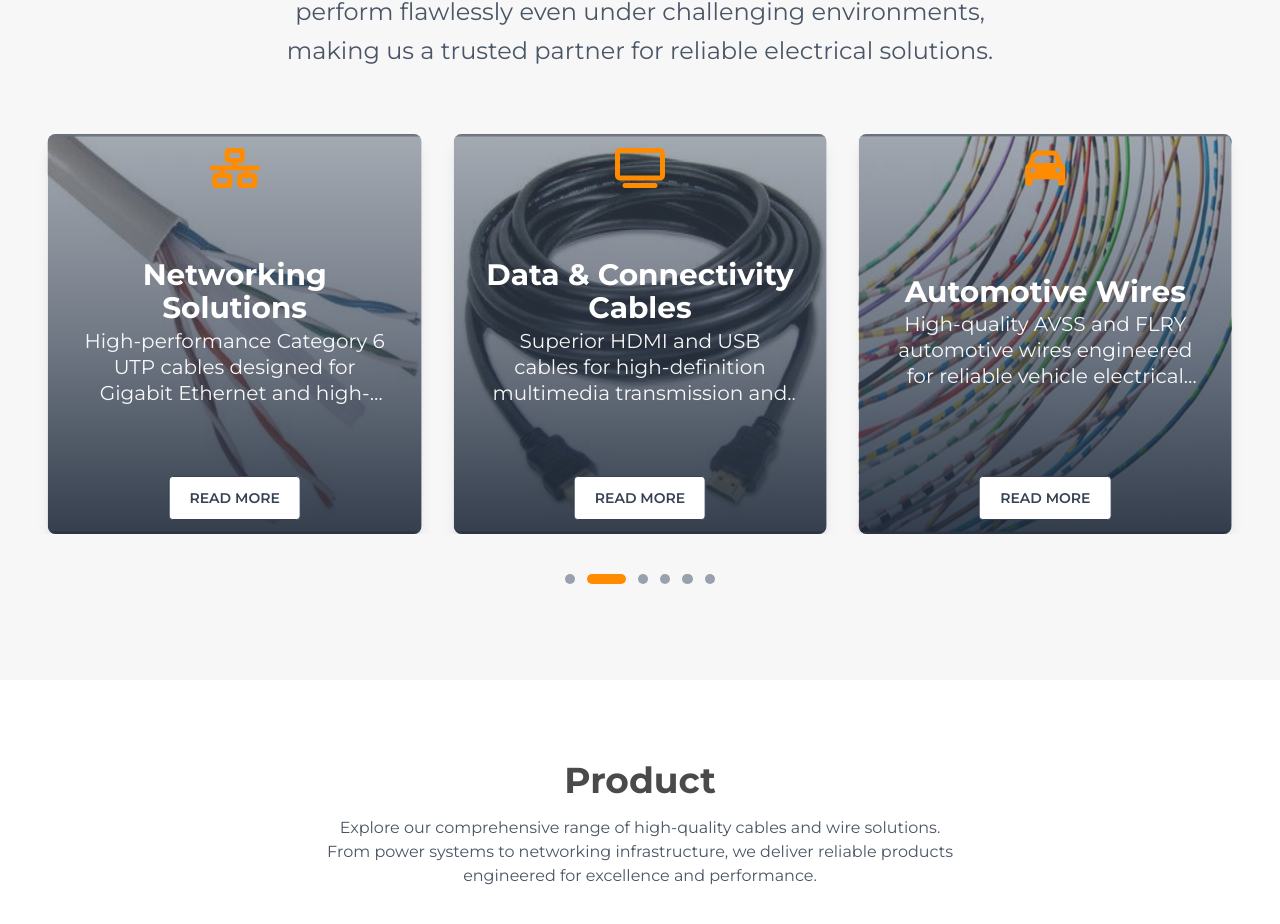
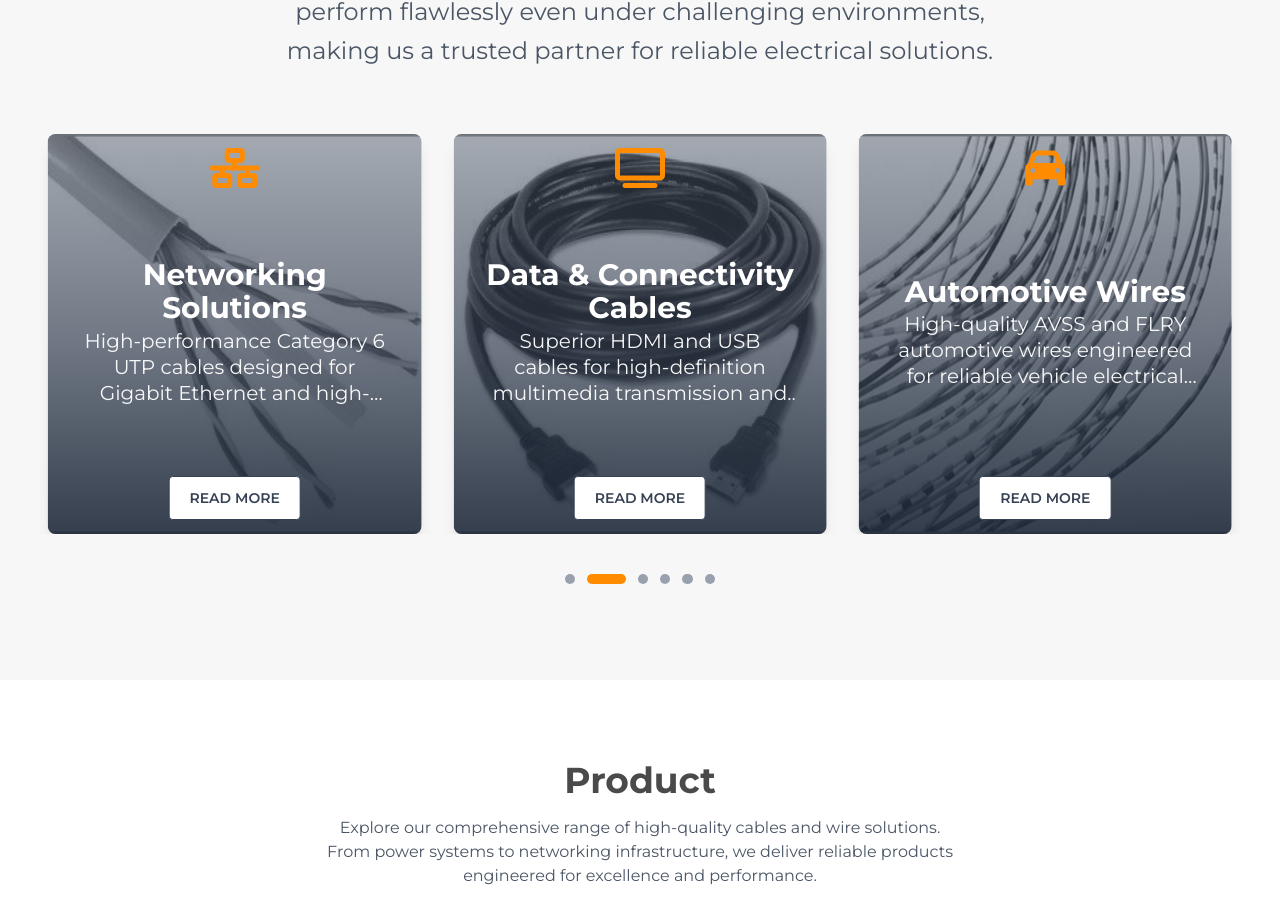
Before and after one commit to Hitesh-malik/cable_company, a React (Vite) app: page / in a window 1280 px wide. Shown: the part 2275-3199 px from the top of the page. Built offline with nearby package versions, Linux system fonts and the light colour scheme.

Commit message:
grey scale is added

```diff
--- a/src/pages/Home.jsx
+++ b/src/pages/Home.jsx
@@ -786,14 +786,17 @@ const Home = () => {
                       key={index}
                       className="w-full sm:w-1/2 lg:w-1/3 shrink-0 px-1.5 sm:px-2 md:px-2.5 lg:px-3 xl:px-4 flex"
                     >
-                      <div
-                        className="relative w-full h-full rounded-lg overflow-hidden services-item bg-cover bg-center bg-no-repeat shadow-lg"
-                        style={{
-                          backgroundImage: `url(${service.image})`,
-                        }}
-                      >
+                      <div className="relative w-full h-full rounded-lg overflow-hidden services-item shadow-lg">
+                        {/* Background Image with Grayscale Filter */}
+                        <div
+                          className="absolute inset-0 bg-cover bg-center bg-no-repeat"
+                          style={{
+                            backgroundImage: `url(${service.image})`,
+                            filter: "grayscale(100%)",
+                          }}
+                        ></div>
                         <div className="absolute inset-0 bg-gradient-to-t from-gray-800/90 via-gray-700/70 to-gray-600/50"></div>
-                        <div className="relative h-full w-full flex flex-col items-center justify-center text-white">
+                        <div className="relative h-full w-full flex flex-col items-center justify-center text-white z-10">
                           <div className="info w-full max-w-full px-3 sm:px-4 md:px-4 lg:px-5 py-2 sm:py-2.5 md:py-3 lg:py-3.5 flex flex-col items-center justify-center h-full">
                             {/* Icon */}
                             <div
```
